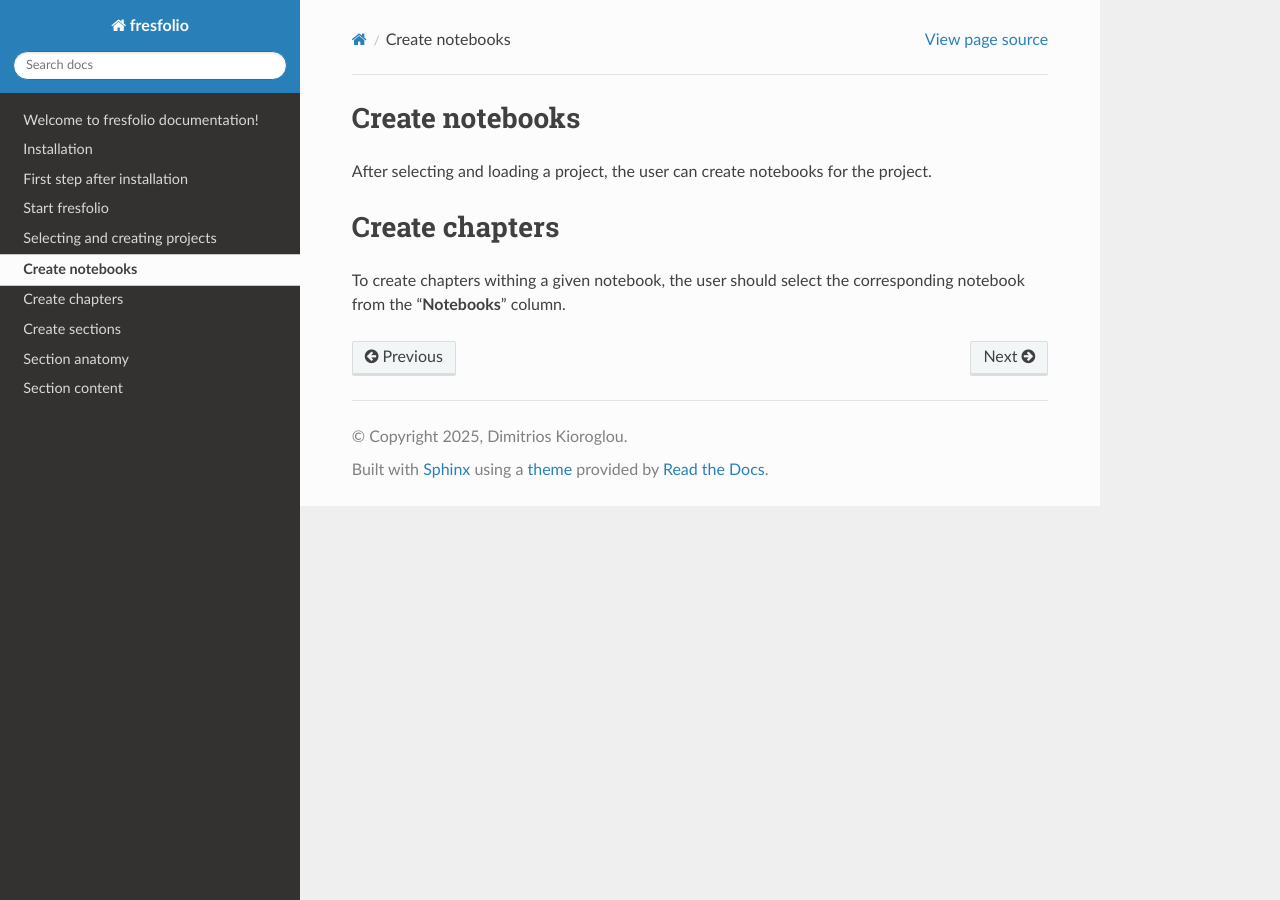
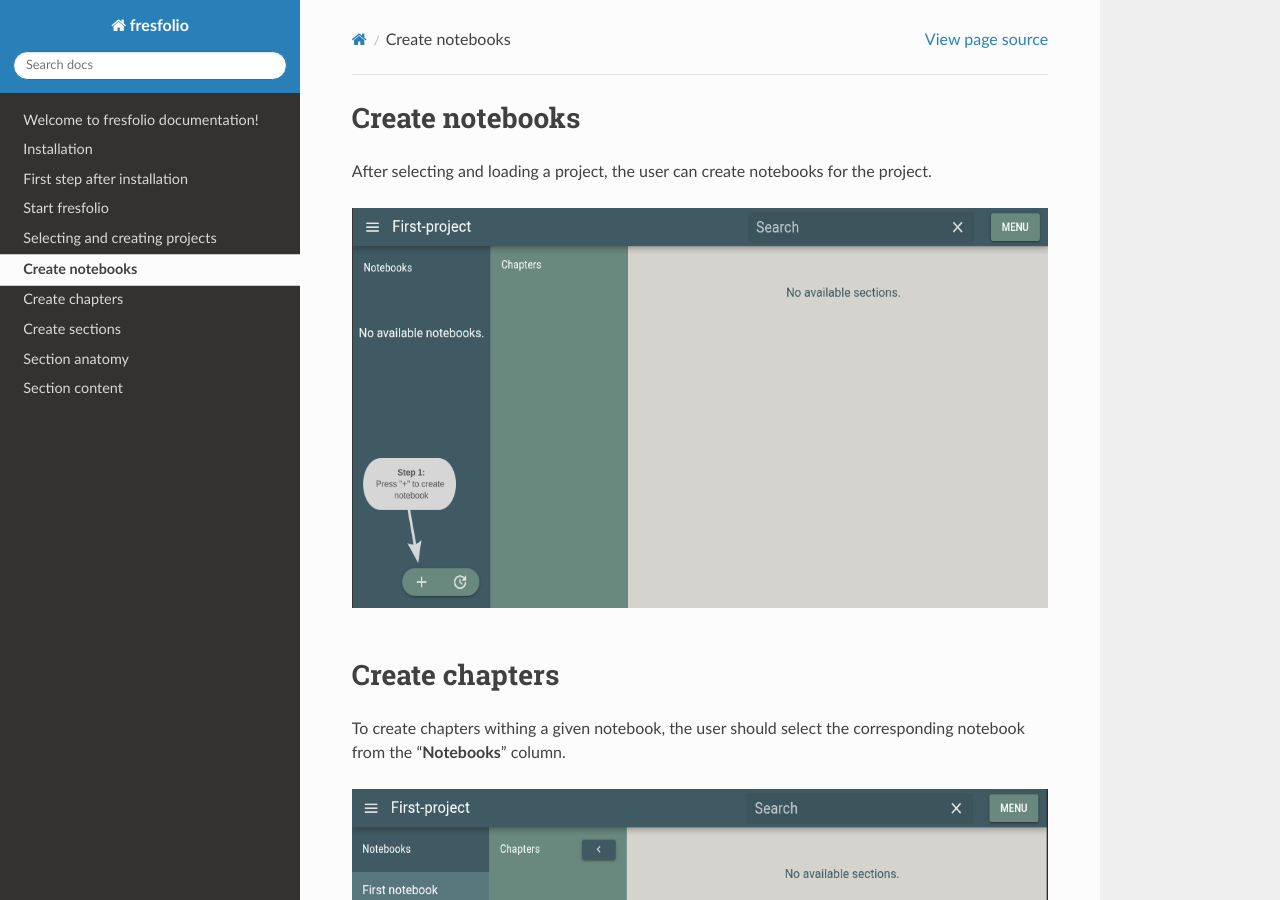
Before and after one commit to dkioroglou/fresfolio, a Sphinx documentation site: the page built from docs/creating_notebooks_and_chapters.rst, in a window 1280 px wide and 900 px high. Built offline with Sphinx 7.4.7 and the Read the Docs theme 3.1.0, drawn with Linux system fonts in a browser that asks for light colours.

Commit message:
Updated documentation

```diff
--- a/docs/creating_notebooks_and_chapters.rst
+++ b/docs/creating_notebooks_and_chapters.rst
@@ -7,7 +7,23 @@ Create notebooks
 
 After selecting and loading a project, the user can create notebooks for the project.
 
+.. image:: images/create_notebook.png
+   :width: 1000
+   :height: 400
+   :alt: create_notebook
+   :align: center
+
+|br|
+
 Create chapters
 =================
 
 To create chapters withing a given notebook, the user should select the corresponding notebook from the "**Notebooks**" column.
+
+.. image:: images/create_chapter.png
+   :width: 1000
+   :height: 400
+   :alt: create_chapter
+   :align: center
+
+|br|
```
Also changed, not shown: docs/creating_sections.rst (+8 -0 lines), docs/images/create_chapter.png (added), docs/images/create_notebook.png (added), docs/images/create_section.png (added).
